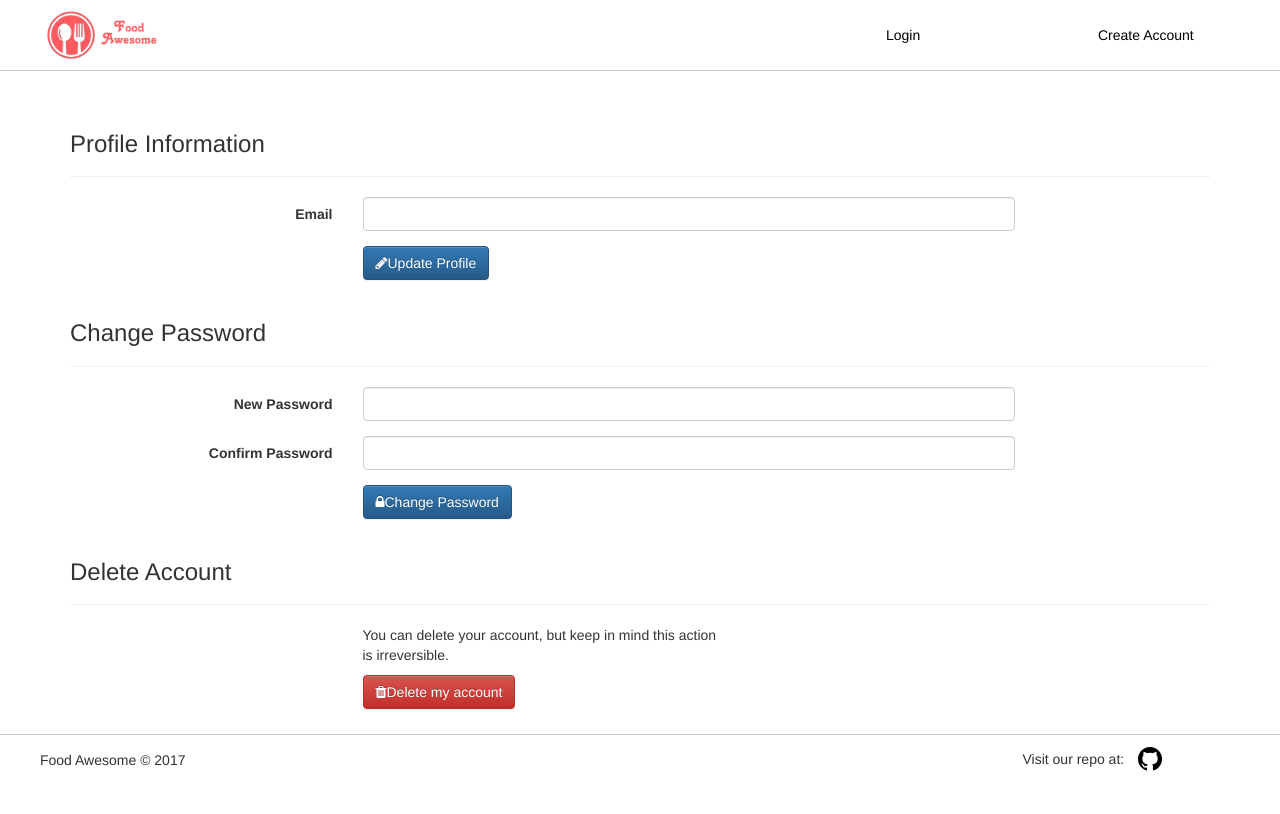
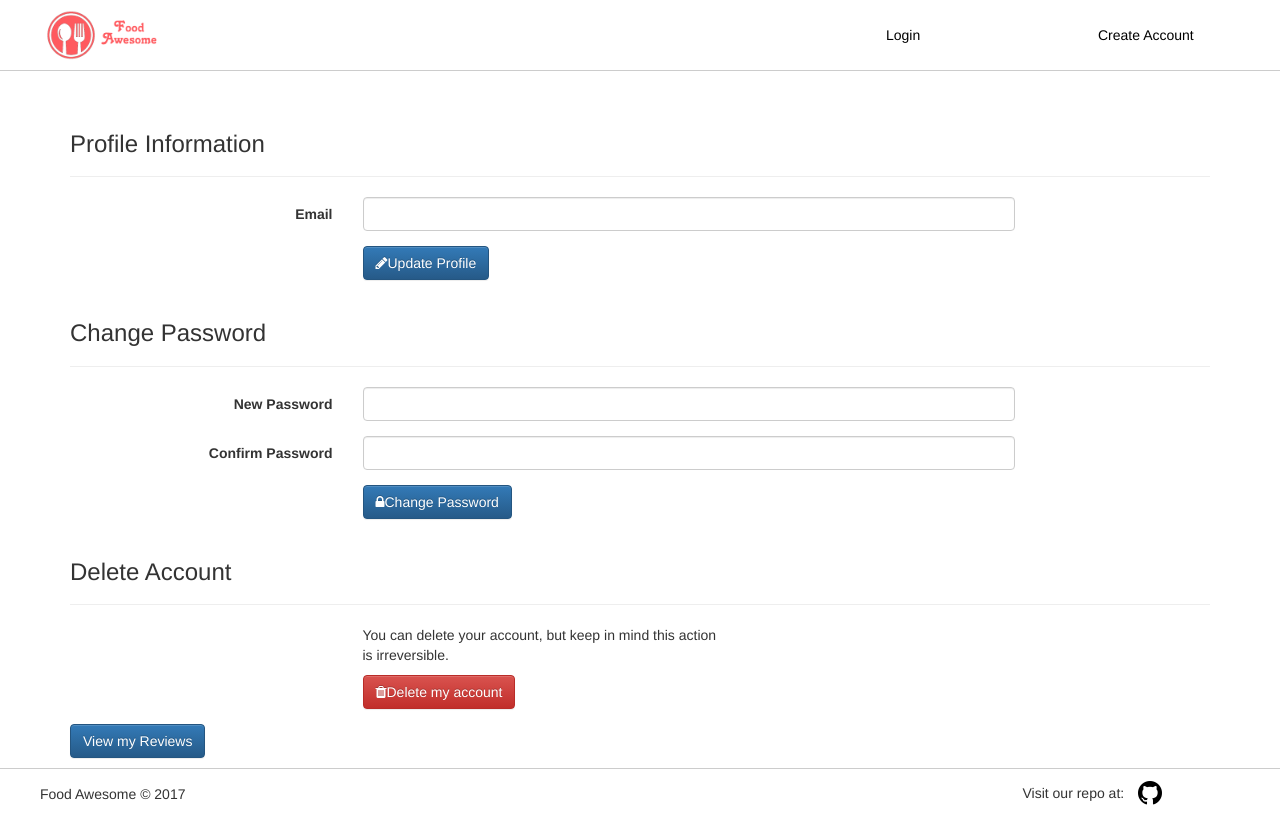
Before and after one commit to dheamariesta/food-awesome, a React (Create React App) app in the folder food-awesome/: page /account in a window 1280 px wide. Built offline with nearby package versions, Linux system fonts and the light colour scheme; no server answers.

Commit message:
Update AccountPage.js

```diff
--- a/food-awesome/src/Components/AccountPage/AccountPage.js
+++ b/food-awesome/src/Components/AccountPage/AccountPage.js
@@ -134,6 +134,10 @@ export class AccountPage extends Component {
             </div>
           </div>
         </form>
+        <button className="btn btn-primary" type="submit" onClick={this.getReviewOfUser}>View my Reviews</button>
+        {
+          this.state.seeReview ? (<Review/>) : null
+        }
       </div>
     );
   }
```
